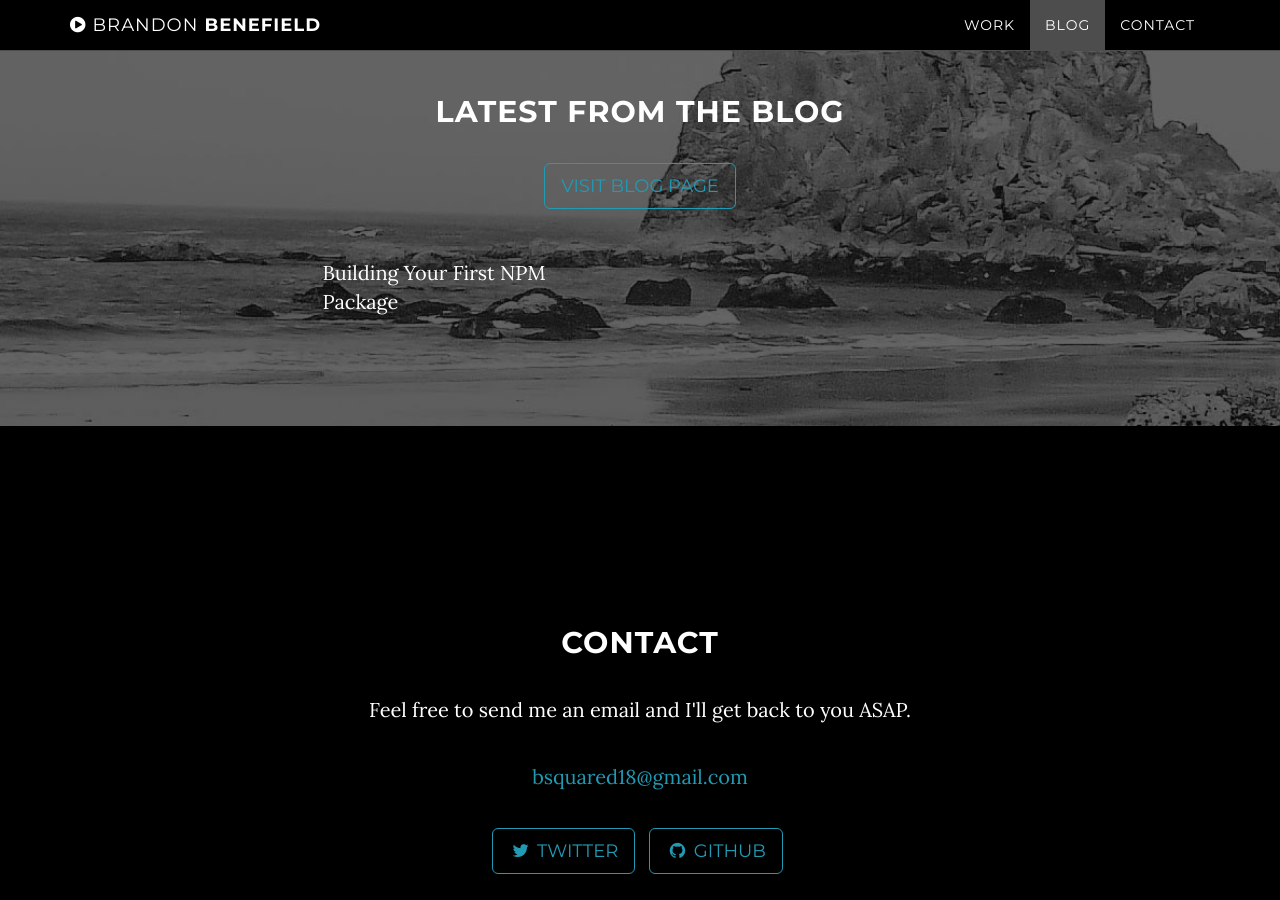
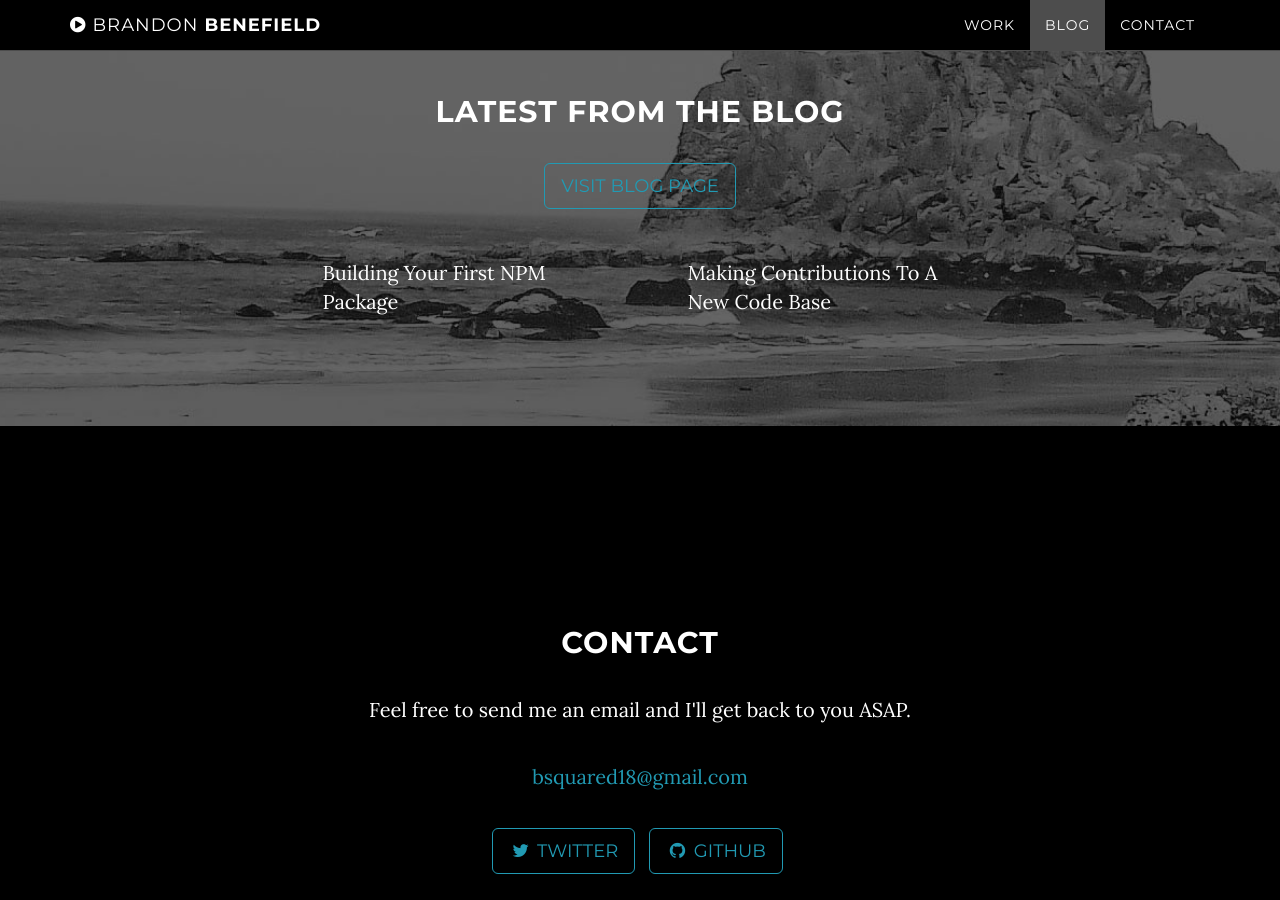
Before and after one commit to bbenefield89/bbenefield89.github.io, a Jekyll site: the page built from index.html, in a window 1280 px wide and 900 px high, scrolled down 1603 px. Built offline with Jekyll 4.4.1, drawn with Linux system fonts in a browser that asks for light colours.

Commit message:
ADD NEW BLOG LINK
- _config.yml
- _site/index.html

```diff
--- a/_config.yml
+++ b/_config.yml
@@ -22,6 +22,8 @@ projectsData:
 blogPosts:
   - title: 'Building Your First NPM Package'
     url: 'https://medium.com/@brandonbenefield/building-your-first-npm-package-9e3c661d90c8'
+  - title: 'Making Contributions To A New Code Base'
+    url: 'https://medium.com/@brandonbenefield/making-contributions-to-a-new-code-base-be66d230b38e'
 
 # Footer settings
 footer: Brandon Benefield
```
Also changed, not shown: 1 other file.
